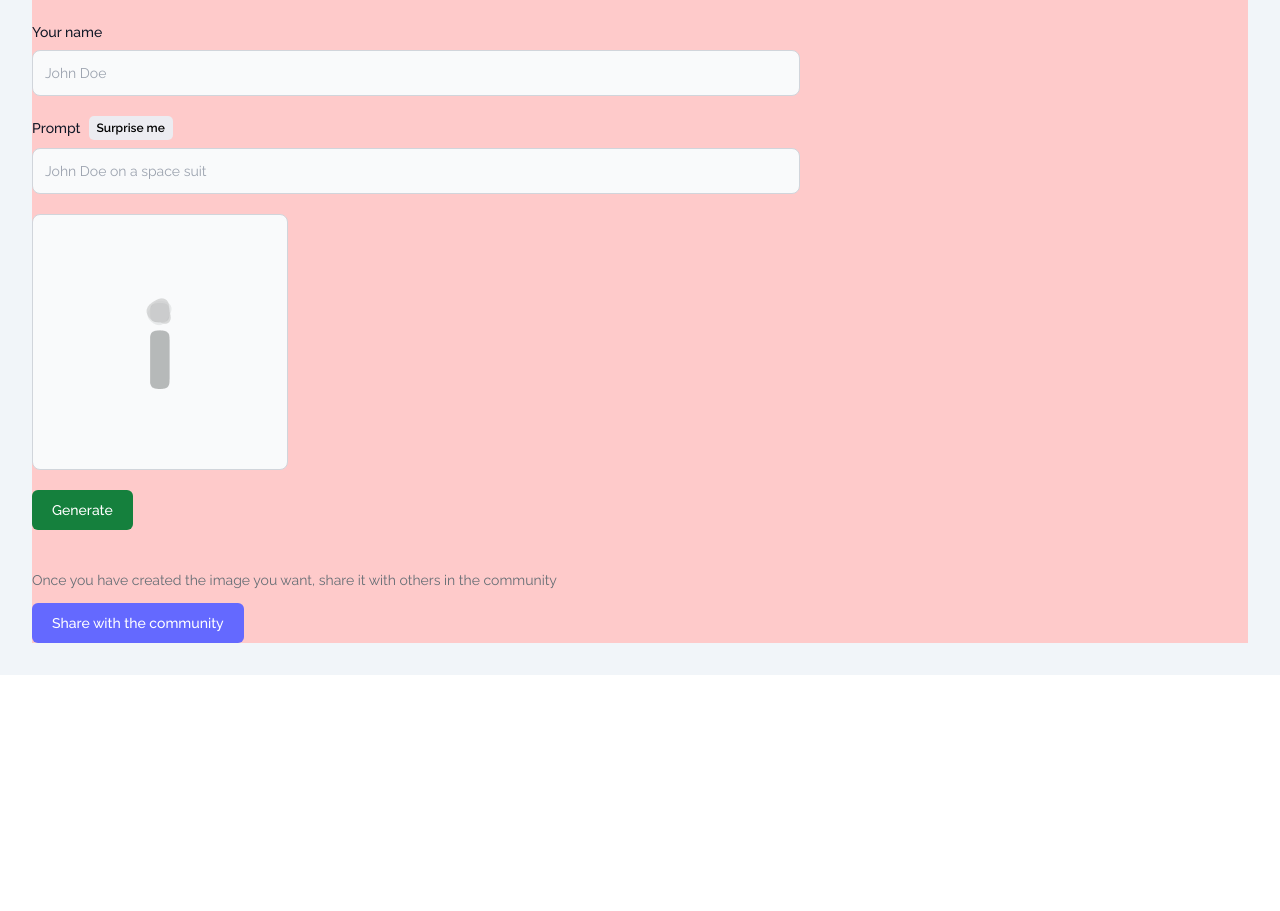
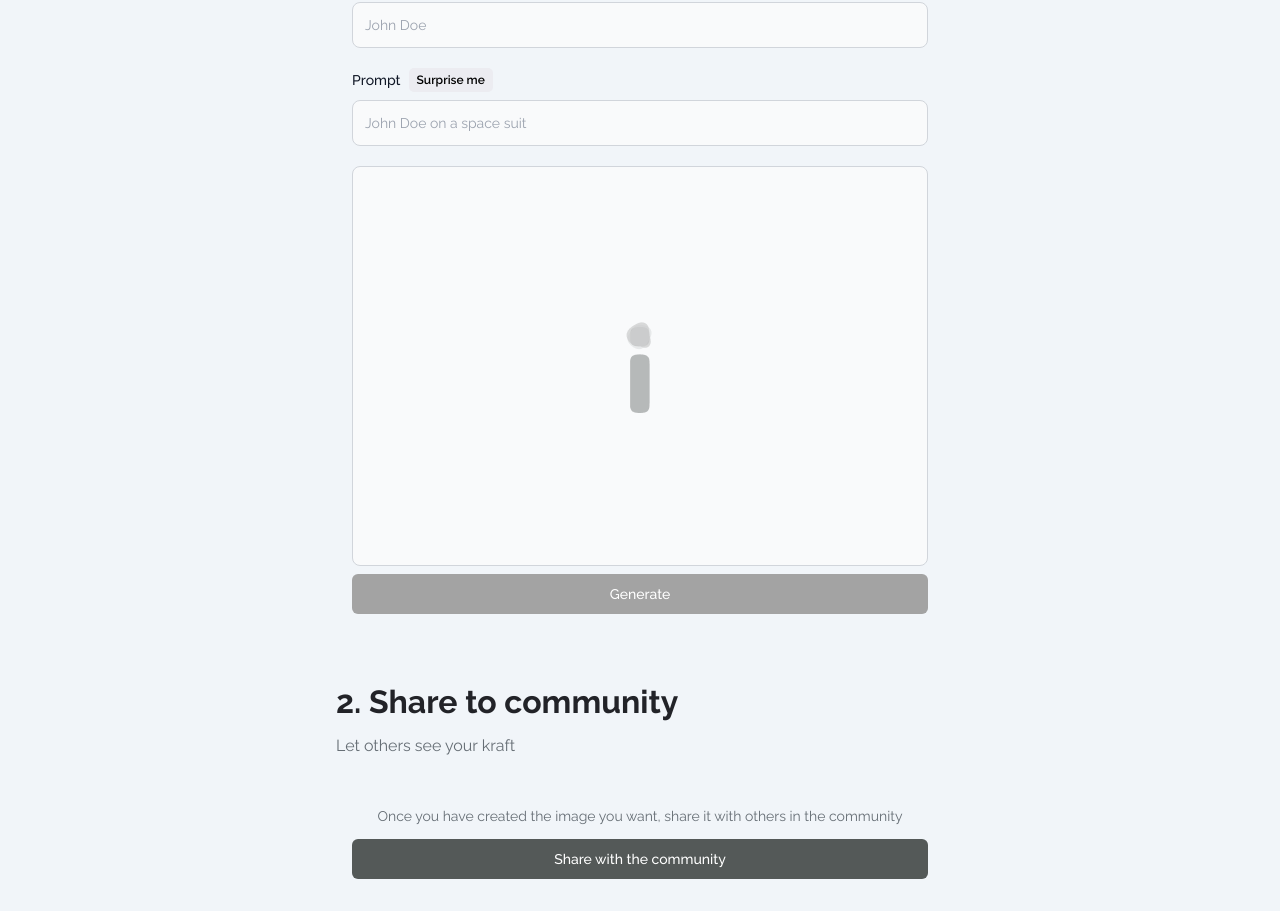
Before and after one commit to cedricquitor/imagine-web-app, a React (Vite) app in the folder client/: page /create-post in a window 1280 px wide. Shown: the part 233-1144 px from the top of the page. Before the commit the page ends 908 px from the top, so only its background shows below. Built offline with nearby package versions, Linux system fonts and the light colour scheme.

Commit message:
Revamp UI of card and create post

```diff
--- a/client/src/components/Card.jsx
+++ b/client/src/components/Card.jsx
@@ -9,7 +9,7 @@ const Card = ({ _id, name, prompt, photo }) => {
         <p className="text-white text-base overflow-y-auto prompt">{prompt}</p>
         <div className="mt-5 flex justify-between items-center gap-2">
           <div className="flex items-center gap-2">
-            <div className="w-7 h-7 rounded-full object-cover bg-green-700 flex justify-center items-center">
+            <div className="w-7 h-7 rounded-full object-cover bg-[#545958] flex justify-center items-center">
               <p className="text-white text-xs font-bold">{name[0]}</p>
             </div>
             <p className="text-white text-sm">{name}</p>
--- a/client/src/pages/CreatePost.jsx
+++ b/client/src/pages/CreatePost.jsx
@@ -15,9 +15,7 @@ const CreatePost = () => {
   const [isGeneratingImage, setIsGeneratingImage] = useState(false);
   const [isLoading, setIsLoading] = useState(false);
 
-  const handleSubmit = async (e) => {
-    e.preventDefault();
-
+  const shareImage = async () => {
     if (form.name && form.prompt && form.photo) {
       setIsLoading(true);
 
@@ -52,7 +50,9 @@ const CreatePost = () => {
     setForm({ ...form, prompt: randomPrompt });
   };
 
-  const generateImage = async () => {
+  const generateImage = async (e) => {
+    e.preventDefault();
+
     if (form.prompt) {
       try {
         setIsGeneratingImage(true);
@@ -78,17 +78,24 @@ const CreatePost = () => {
   };
 
   return (
-    <section className="max-w-7xl mx-auto bg-red-200">
+    <section className="max-w-7xl mx-auto space-y-16">
+      {/* 1. Imagine to reality */}
       <div>
-        <h1 className="font-extrabold text-[#222328] text-[32px]">Imagine to reality</h1>
+        <div className="w-[50%] flex flex-col mx-auto">
+          <h1 className="font-extrabold text-[#222328] text-[32px]">1. Imagine to reality</h1>
           <p className="mt-2 text-[#666e75] text-[16px] max-w-[500px]">Bring what you have in mind to reality</p>
         </div>
-      <form onSubmit={handleSubmit} className="mt-16 max-w-3xl">
+        <div className="flex flex-col justfiy-center items-center">
+          <form onSubmit={generateImage} className="mt-4 max-w-xl w-[50%]">
+            {/* First Grid */}
             <div className="flex flex-col gap-5">
               <FormField labelName="Your name" type="text" name="name" placeholder="John Doe" value={form.name} handleChange={handleChange} />
               <FormField labelName="Prompt" type="text" name="prompt" placeholder="John Doe on a space suit" value={form.prompt} handleChange={handleChange} isSurpriseMe handleSurpriseMe={handleSurpriseMe} />
+            </div>
 
-          <div className="relative w-64 p-3 h-64 flex justiy-center items-center bg-gray-50 border border-gray-300 text-gray-900 text-sm rounded-lg focus:border-blue-500 focus:ring-blue-500 ">
+            {/* Second Grid */}
+            <div className="mt-5 flex gap-5 flex-col">
+              <div className="relative p-3 h-[50vh] flex justiy-center items-center bg-gray-50 border border-gray-300 text-gray-900 text-sm rounded-lg focus:border-blue-500 focus:ring-blue-500 ">
                 {form.photo ? <img src={form.photo} alt={form.prompt} className="w-full h-full object-contain" /> : <img src={logo_icon} alt="preview" className="mx-auto object-contain opacity-40" />}
 
                 {isGeneratingImage && (
@@ -99,19 +106,25 @@ const CreatePost = () => {
               </div>
             </div>
 
-        <div className="mt-5 flex gap-5">
-          <button type="button" onClick={generateImage} className="px-5 py-2.5 text-center text-white bg-green-700 font-medium rounded-md text-sm w-full sm:w-auto">
+            <button type="submit" className="mt-2 px-5 py-2.5 text-center text-white bg-neutral-400 font-medium rounded-md text-sm w-full">
               {isGeneratingImage ? "Generating..." : "Generate"}
             </button>
+          </form>
         </div>
-
-        <div className="mt-10">
-          <p className="mt-2 text-[#666e75] text-[14px]">Once you have created the image you want, share it with others in the community</p>
-          <button type="submit" className="px-5 py-2.5 text-center mt-3 text-white bg-[#6469ff] font-medium rounded-md text-sm w-full sm:w-auto ">
+      </div>
+      {/* 2. Share to community */}
+      <div className="w-[50%] mx-auto">
+        <div className="flex flex-col">
+          <h1 className="font-extrabold text-[#222328] text-[32px]">2. Share to community</h1>
+          <p className="mt-2 text-[#666e75] text-[16px] max-w-[500px]">Let others see your kraft</p>
+        </div>
+        <div className="mt-10 max-w-xl flex flex-col mx-auto">
+          <p className="mt-2 text-[#666e75] text-[14px] text-center">Once you have created the image you want, share it with others in the community</p>
+          <button onClick={shareImage} className="px-5 py-2.5 text-center mt-3 text-white bg-[#545958] font-medium rounded-md text-sm w-full">
             {isLoading ? "Sharing..." : "Share with the community"}
           </button>
         </div>
-      </form>
+      </div>
     </section>
   );
 };
```
Lines whose indentation alone changed are shown as unchanged.
